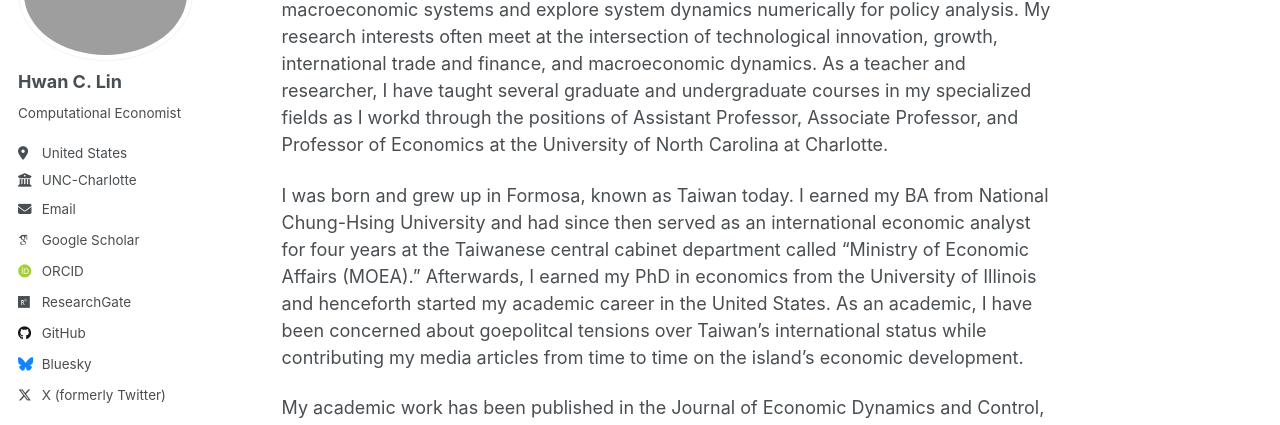
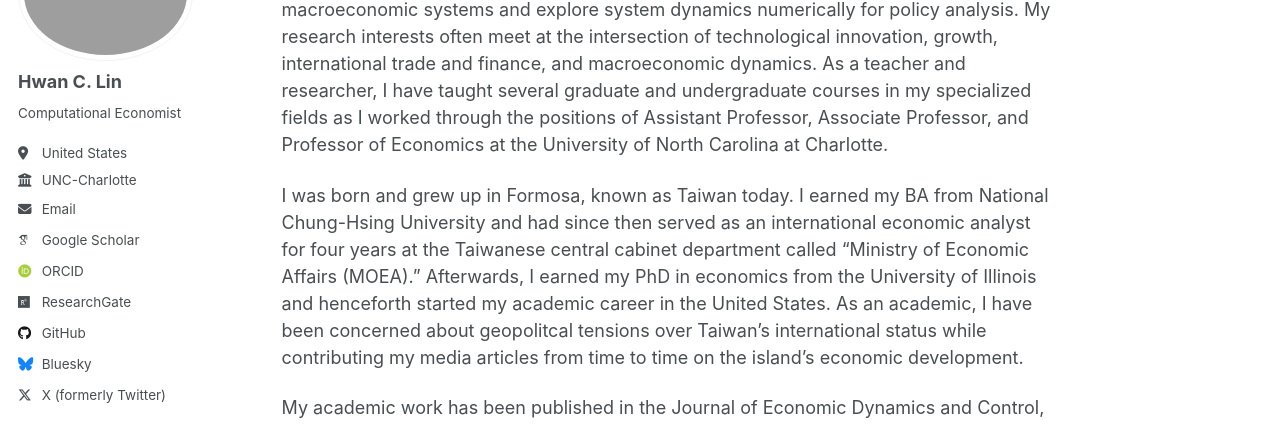
Before and after one commit to hwanclin/hwanclin.github.io, a Jekyll site: the page built from _pages/about.md, in a window 1280 px wide and 1106 px high. Shown: the part 172-597 px from the top of the window. Built offline with Jekyll 4.4.1, drawn with Linux system fonts in a browser that asks for light colours; some web fonts are replaced; a script that is not in the unit is left out; some of the changed text lies outside the part shown.

Commit message:
Update about.md

```diff
--- a/_pages/about.md
+++ b/_pages/about.md
@@ -7,8 +7,8 @@ redirect_from:
   - /about.html
 ---
 
-Welcome! I am a computational economist. I apply computational modeling to dynamic macroeconomic systems and explore system dynamics numerically for policy analysis. My research interests often meet at the intersection of technological innovation, growth, international trade and finance, and macroeconomic dynamics. As a teacher and researcher, I have taught several graduate and undergraduate courses in my specialized fields as I workd through the positions of Assistant Professor, Associate Professor, and Professor of Economics at the University of North Carolina at Charlotte.
+Welcome! I am a computational economist. I apply computational modeling to dynamic macroeconomic systems and explore system dynamics numerically for policy analysis. My research interests often meet at the intersection of technological innovation, growth, international trade and finance, and macroeconomic dynamics. As a teacher and researcher, I have taught several graduate and undergraduate courses in my specialized fields as I worked through the positions of Assistant Professor, Associate Professor, and Professor of Economics at the University of North Carolina at Charlotte.
 
-I was born and grew up in Formosa, known as Taiwan today. I earned my BA from National Chung-Hsing University and had since then served as an international economic analyst for four years at the Taiwanese central cabinet department called "Ministry of Economic Affairs (MOEA)." Afterwards, I earned my PhD in economics from the University of Illinois and henceforth started my academic career in the United States. As an academic, I have been concerned about goepolitcal tensions over Taiwan's international status while contributing my media articles from time to time on the island’s economic development.
+I was born and grew up in Formosa, known as Taiwan today. I earned my BA from National Chung-Hsing University and had since then served as an international economic analyst for four years at the Taiwanese central cabinet department called "Ministry of Economic Affairs (MOEA)." Afterwards, I earned my PhD in economics from the University of Illinois and henceforth started my academic career in the United States. As an academic, I have been concerned about geopolitcal tensions over Taiwan's international status while contributing my media articles from time to time on the island’s economic development.
 
 My academic work has been published in the Journal of Economic Dynamics and Control, Oxford Economic Papers, Journal of International Money and Finance, Structural Change and Economic Dynamics, Computational Economics, Southern Economic Journal, and Journal of Macroeconomics, among other outlets. My current project is to design some socially optimal, yet workable, alternatives to the world's suboptimal patents.
```
